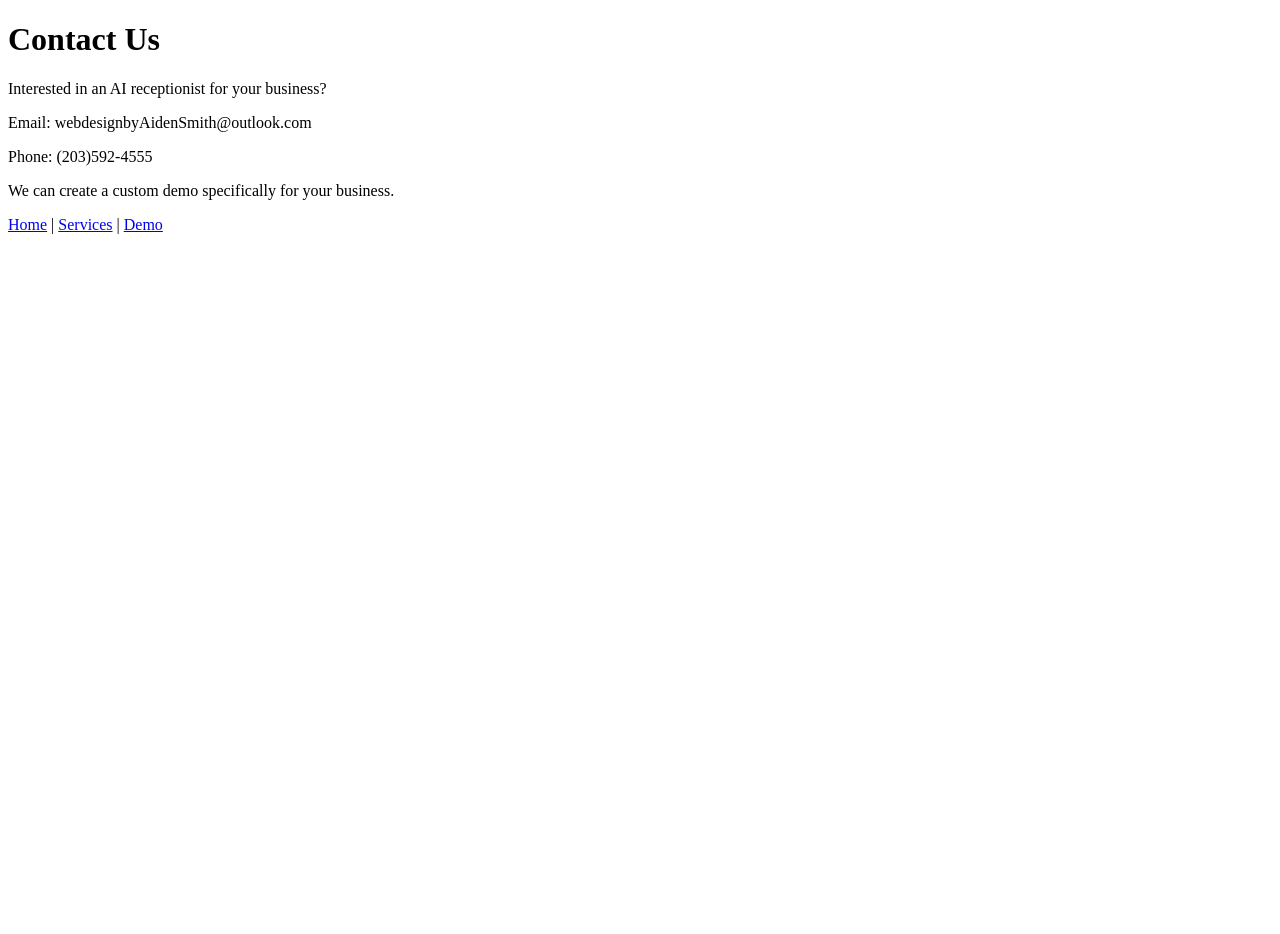
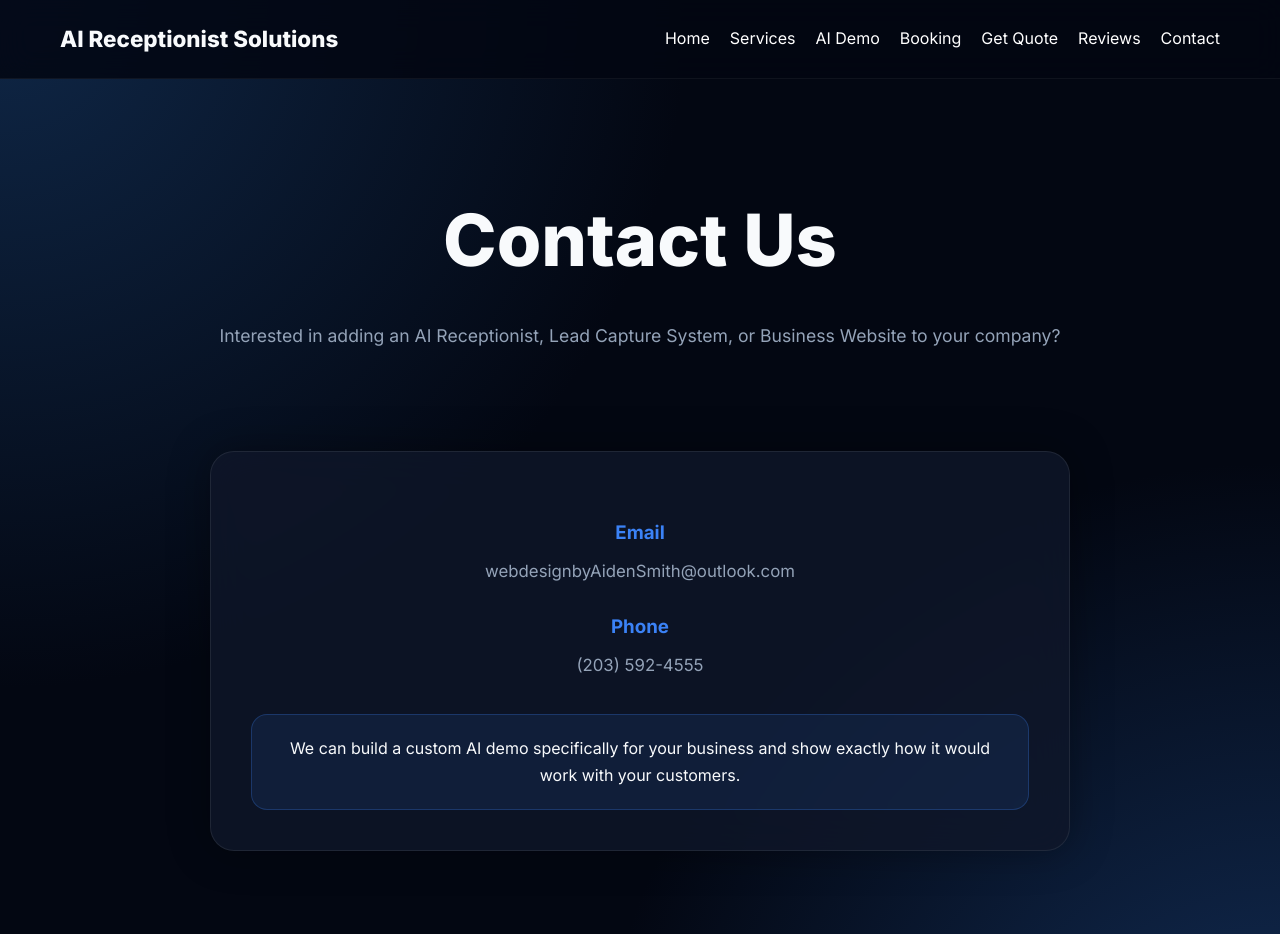
Before and after one commit to aidsmit8758-dot/Demo-Website, a plain HTML site: page contact.html in a window 1280 px wide. Shown: the top 934 px of the page. Before the commit the page ends 800 px from the top, so only its background shows below. Drawn offline with Linux system fonts and the light colour scheme.

Commit message:
Revise contact.html with new layout and information
Updated contact page with new content and styling.

```diff
--- a/contact.html
+++ b/contact.html
@@ -1,35 +1,219 @@
 <!DOCTYPE html>
 
-<html>
+<html lang="en">
+
 <head>
-<title>Contact</title>
+
+<meta charset="UTF-8">
+<meta name="viewport" content="width=device-width, initial-scale=1.0">
+
+<title>Contact Us | AI Receptionist Solutions</title>
+
+<link rel="preconnect" href="https://fonts.googleapis.com">
+<link rel="preconnect" href="https://fonts.gstatic.com" crossorigin>
+
+<link href="https://fonts.googleapis.com/css2?family=Inter:wght@300;400;500;600;700;800&display=swap" rel="stylesheet">
+
+<style>
+
+:root{
+--primary:#3B82F6;
+--primary-hover:#60A5FA;
+--text:#F8FAFC;
+--muted:#94A3B8;
+--card:rgba(15,23,42,.80);
+}
+
+*{
+margin:0;
+padding:0;
+box-sizing:border-box;
+}
+
+body{
+font-family:'Inter',sans-serif;
+background:
+radial-gradient(circle at top left,#0f2747 0%,transparent 40%),
+radial-gradient(circle at bottom right,#132f59 0%,transparent 40%),
+#030712;
+color:var(--text);
+line-height:1.7;
+min-height:100vh;
+}
+
+header{
+position:sticky;
+top:0;
+background:rgba(3,7,18,.85);
+backdrop-filter:blur(15px);
+border-bottom:1px solid rgba(255,255,255,.05);
+}
+
+.nav{
+max-width:1200px;
+margin:auto;
+padding:20px;
+display:flex;
+justify-content:space-between;
+align-items:center;
+flex-wrap:wrap;
+}
+
+.logo{
+font-size:1.4rem;
+font-weight:800;
+}
+
+.nav-links{
+display:flex;
+gap:20px;
+flex-wrap:wrap;
+}
+
+.nav-links a{
+color:white;
+text-decoration:none;
+transition:.3s;
+}
+
+.nav-links a:hover{
+color:var(--primary);
+}
+
+.hero{
+text-align:center;
+padding:100px 20px;
+max-width:900px;
+margin:auto;
+}
+
+.hero h1{
+font-size:clamp(3rem,7vw,4.5rem);
+font-weight:800;
+margin-bottom:20px;
+}
+
+.hero p{
+font-size:1.1rem;
+color:var(--muted);
+}
+
+.container{
+max-width:900px;
+margin:auto;
+padding:0 20px 80px;
+}
+
+.contact-card{
+background:var(--card);
+backdrop-filter:blur(20px);
+padding:40px;
+border-radius:24px;
+border:1px solid rgba(255,255,255,.08);
+box-shadow:0 0 40px rgba(0,0,0,.35);
+text-align:center;
+}
+
+.contact-item{
+margin:25px 0;
+}
+
+.contact-item h3{
+margin-bottom:8px;
+color:var(--primary);
+}
+
+.contact-item p{
+color:var(--muted);
+font-size:1.05rem;
+}
+
+.cta{
+margin-top:35px;
+padding:20px;
+background:rgba(59,130,246,.10);
+border:1px solid rgba(59,130,246,.25);
+border-radius:16px;
+}
+
+footer{
+margin-top:80px;
+padding:40px;
+text-align:center;
+border-top:1px solid rgba(255,255,255,.05);
+color:var(--muted);
+}
+
+</style>
+
 </head>
 
 <body>
 
+<header>
+
+<div class="nav">
+
+<div class="logo">
+AI Receptionist Solutions
+</div>
+
+<div class="nav-links">
+<a href="index.html">Home</a>
+<a href="services.html">Services</a>
+<a href="demo.html">AI Demo</a>
+<a href="booking.html">Booking</a>
+<a href="quote.html">Get Quote</a>
+<a href="reviews.html">Reviews</a>
+<a href="contact.html">Contact</a>
+</div>
+
+</div>
+
+</header>
+
+<section class="hero">
+
 <h1>Contact Us</h1>
 
 <p>
-Interested in an AI receptionist for your business?
+Interested in adding an AI Receptionist, Lead Capture System, or Business Website to your company?
 </p>
 
+</section>
+
+<section class="container">
+
+<div class="contact-card">
+
+<div class="contact-item">
+<h3>Email</h3>
+<p>webdesignbyAidenSmith@outlook.com</p>
+</div>
+
+<div class="contact-item">
+<h3>Phone</h3>
+<p>(203) 592-4555</p>
+</div>
+
+<div class="cta">
+We can build a custom AI demo specifically for your business and show exactly how it would work with your customers.
+</div>
+
+</div>
+
+</section>
+
+<footer>
+
+<h3>AI Receptionist Solutions</h3>
+
 <p>
-Email: webdesignbyAidenSmith@outlook.com
+Helping local businesses automate lead capture, appointment booking, customer support, and review collection.
 </p>
 
-<p>
-Phone: (203)592-4555
-</p>
-
-<p>
-We can create a custom demo specifically for your business.
-</p>
-
-<p>
-<a href="index.html">Home</a> |
-<a href="services.html">Services</a> |
-<a href="demo.html">Demo</a>
-</p>
+</footer>
 
 </body>
+
 </html>
```
